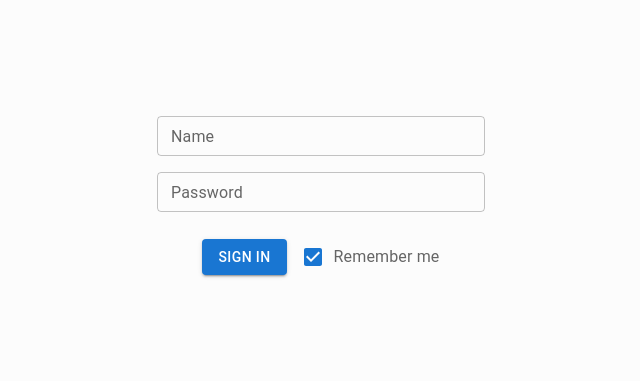
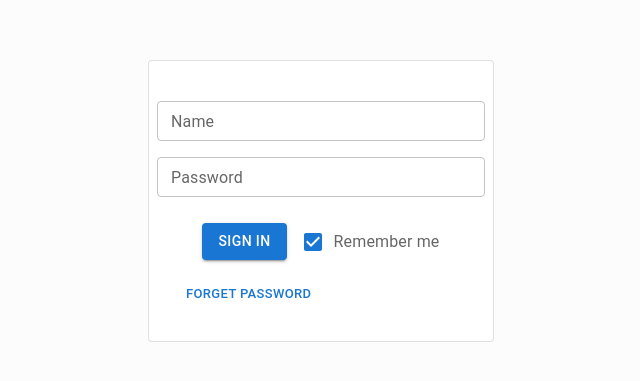
Before and after one commit to MohammadAtikurRahman/my-app, a React (Create React App) app: page /signin in a window 1280 px wide. Shown: the part 199-580 px from the top of the page, without its empty margins (319-959 px from the left). Built offline with nearby package versions, Linux system fonts and the light colour scheme.

Commit message:
setsignin

```diff
--- a/src/components/Signin.jsx
+++ b/src/components/Signin.jsx
@@ -5,11 +5,13 @@ import Button from '@mui/material/Button';
 import Checkbox from '@mui/material/Checkbox';
 import FormControlLabel from '@mui/material/FormControlLabel';
 import FormGroup from '@mui/material/FormGroup';
+import Card from '@mui/material/Card';
 
 
 export default function Signin() {
   return (
     <FormGroup>
+      <Card variant="outlined" sx={{ pt: 4, pb: 4}}>
         <div>
 
           <Box
@@ -24,7 +26,7 @@ export default function Signin() {
             noValidate
             autoComplete="off"
           >
-        <TextField id="outlined-basic" label="Name" variant="outlined"  size="small"/>
+            <TextField id="outlined-basic" label="Name" variant="outlined" size="small" />
 
 
           </Box>
@@ -36,17 +38,17 @@ export default function Signin() {
             noValidate
             autoComplete="off"
           >
-        <TextField id="outlined-basic" label="Password" variant="outlined"  size="small" />
+            <TextField id="outlined-basic" label="Password" variant="outlined" size="small" />
 
 
           </Box>
 
-      <Button variant="contained"  sx={{ ml: 4}} >Sign in </Button>
-      <FormControlLabel   sx={{  p:2, color: 'text.secondary' } }  control={<Checkbox defaultChecked />} label="Remember me" />
-
+          <Button variant="contained" sx={{ ml: 4 }} >Sign in </Button>
+          <FormControlLabel sx={{ p: 2, color: 'text.secondary' }} control={<Checkbox defaultChecked />} label="Remember me" />
+          <Button size="small"  sx={{ display: 'block' , ml: 4}}>Forget Password</Button>
         </div>
 
-
+      </Card>
     </FormGroup>
 
 
```
Lines whose indentation alone changed are shown as unchanged.
